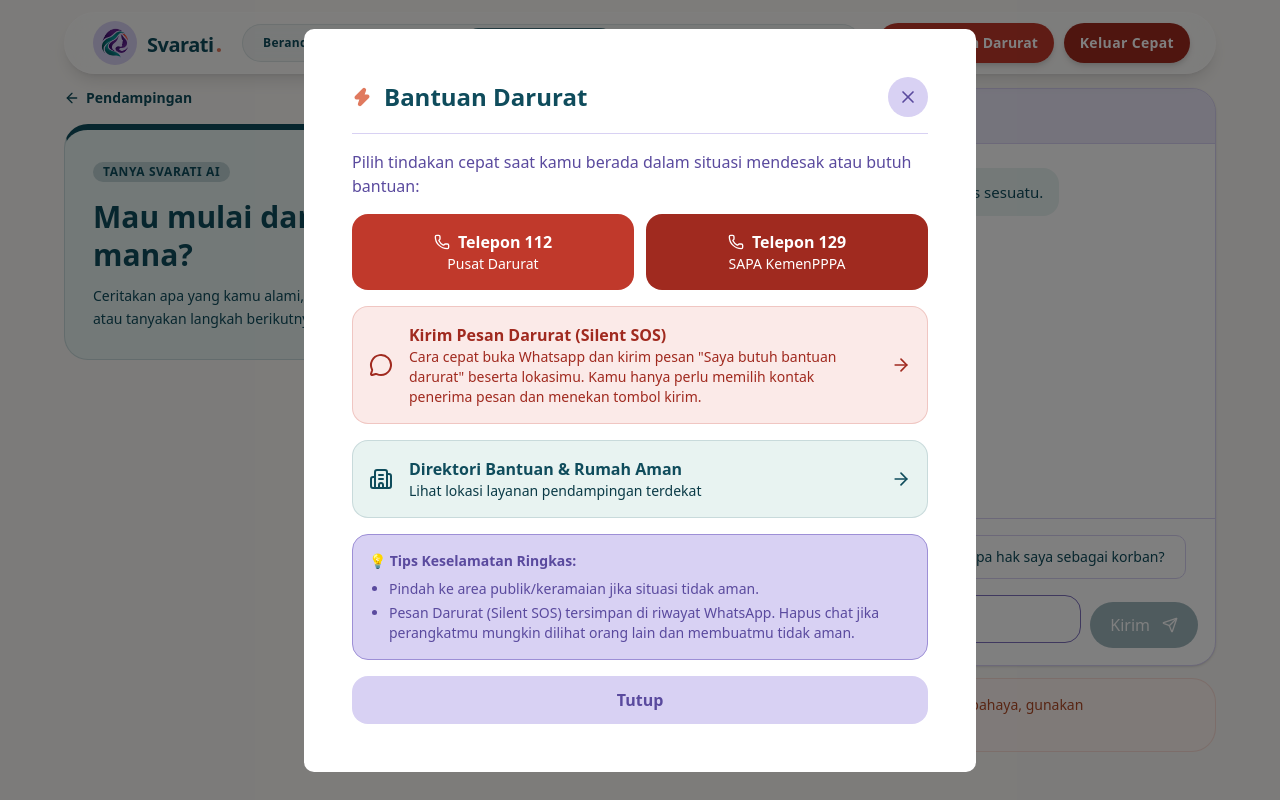
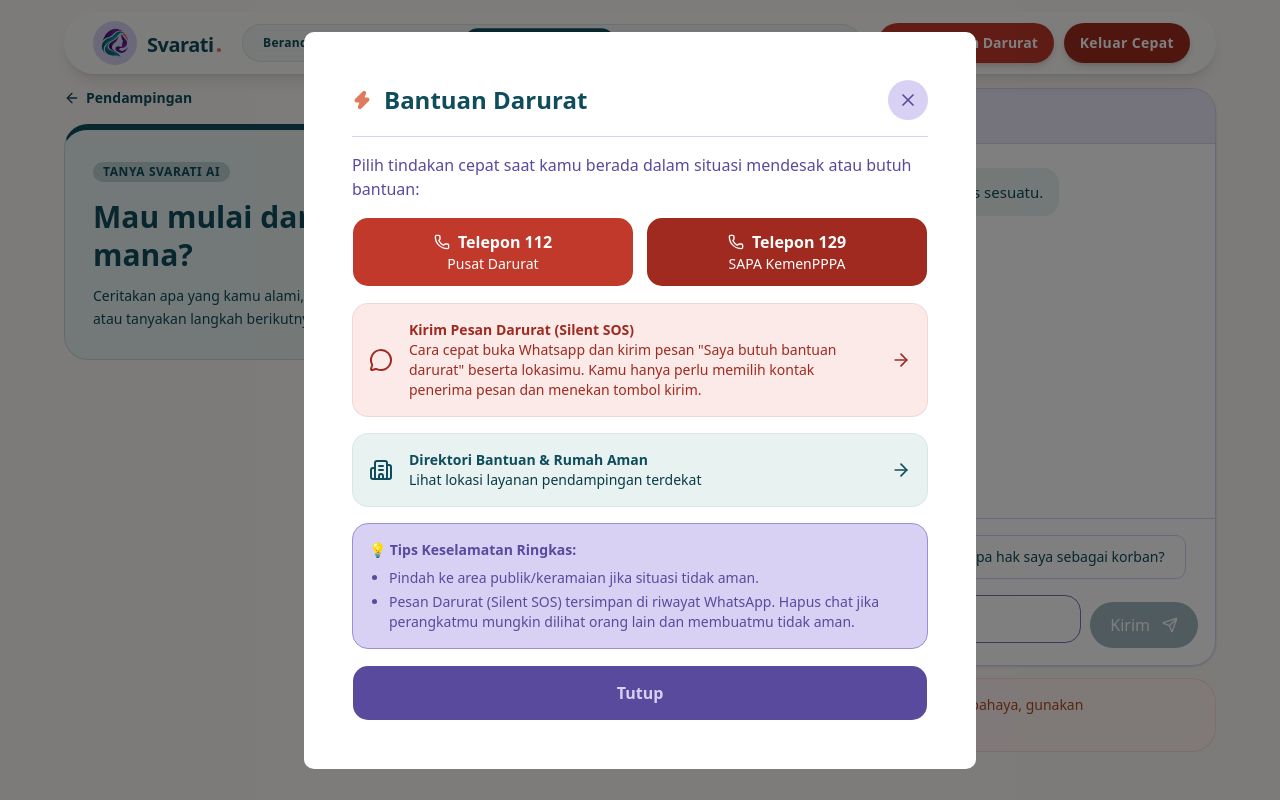
Before and after one commit to Team-4-RA-Lasminingrat-PI-2026/svarati-project, a Next.js app: page /kuratif/svarati-ai in a window 1280 px wide. Both pictures are taken after a click on the button "Bantuan Darurat". Shown: the top 800 px of the page. Built offline with nearby package versions, Linux system fonts and the light colour scheme.

Commit message:
Refinement halaman awal rehabilitatif, perbaiki penggunaan komponen, perbaiki filter cari bantuan, edit halaman profil, add icon ai, revisi button

```diff
--- a/app/kuratif/help-directory/page.js
+++ b/app/kuratif/help-directory/page.js
@@ -101,8 +101,9 @@ export default function HelpDirectoryPage() {
 
   const hasil = LAYANAN.filter((s) => {
     const cocokTipe = tipe === "Semua" || s.tipe === tipe;
-    const cocokLokasi =
-      s.nasional || ((!provinsi || s.provinsi === provinsi) && (!kota || s.kota === kota));
+   const cocokLokasi =
+      s.provinsi === "Seluruh Indonesia" ||
+      ((!provinsi || s.provinsi === provinsi) && (!kota || s.kota === kota));
     const q = cari.trim().toLowerCase();
     const cocokCari =
       !q || [s.nama, s.alamat, s.kota].some((v) => v.toLowerCase().includes(q));
@@ -290,14 +291,16 @@ export default function HelpDirectoryPage() {
                       Reset Filter
                     </Button>
                   )}
-                  <button
+                 <Button
                     type="button"
+                    variant="tertiary"
+                    size="sm"
+                    icon={<Download className="size-3.5" aria-hidden="true" />}
                     onClick={unduhCSV}
-                    className="inline-flex items-center gap-1.5 text-xs font-semibold text-svarati-lavender-dark underline transition-colors hover:text-svarati-teal"
+                    className="text-xs font-semibold"
                   >
-                    <Download className="size-3.5" aria-hidden="true" />
                     Unduh dokumen hasil pencarian (.csv)
-                  </button>
+                  </Button>
                 </div>
               </div>
             </div>
--- a/app/profile/page.js
+++ b/app/profile/page.js
@@ -40,7 +40,7 @@ const pilar = [
     badge: "Preventif",
     judul: "Pahami Hakmu",
     deskripsi: "Edukasi & pencegahan",
-    fitur: ["Edukasi Hak", "Kuis Singkat", "Simulasi Batasan Diri"],
+    fitur: ["Edukasi Hak Perempuan"],
   },
   {
     variant: "teal",
@@ -48,7 +48,7 @@ const pilar = [
     badge: "Kuratif",
     judul: "Pendampingan",
     deskripsi: "Penanganan & bantuan",
-    fitur: ["Cek Kondisimu", "Cari Layanan Terdekat", "Tanya Svarati AI"],
+    fitur: ["Cek Kondisimu", "Tanya Svarati AI", "Cari Layanan Terdekat"],
   },
   {
     variant: "coral",
--- a/app/rehabilitatif/healing-journey/page.js
+++ b/app/rehabilitatif/healing-journey/page.js
@@ -2,6 +2,7 @@
 import React, { useState, useEffect } from "react";
 import Link from "next/link";
 import { Card, CardTitle, CardDescription } from "@/components/Card";
+import  Badge  from "@/components/Badge";
 import { Button, buttonVariants } from "@/components/ui/button";
 import { X, Leaf, Trash2, Check, Pencil } from "lucide-react";
 import { Calendar } from "@/components/ui/calendar";
@@ -215,11 +216,11 @@ export default function PemulihanPage() {
             <div className="mx-auto max-w-4xl space-y-8">
                 {/* Header: badge + ajakan healing journey */}
                 <div className="max-w-2xl">
-                    <span className="mb-5 inline-block rounded-full bg-svarati-coral/15 px-4 py-1.5 text-xs font-semibold uppercase tracking-widest text-svarati-coral">
-                        Healing Journey
-                    </span>
+                   <Badge variant="coral" styleType="soft" className="mb-5">
+                        Refleksi Diri
+                    </Badge>
                     <h1 className="mb-5 text-4xl font-bold leading-tight text-svarati-teal font-heading md:text-5xl">
-                        Mulai Healing Journey-mu, Selangkah Demi Selangkah
+                        Mulai Jurnal Pemulihan-mu, Selangkah Demi Selangkah
                     </h1>
                     <p className="text-lg leading-relaxed text-svarati-coral">
                         Kamu berhak pulih dengan ritmemu sendiri... Check-in emosi harianmu,
--- a/app/rehabilitatif/page.js
+++ b/app/rehabilitatif/page.js
@@ -41,22 +41,19 @@ export default function PemulihanPage() {
         <Card
           variant="coral"
           size="lg"
-          className={`relative mb-8 overflow-hidden border-0 bg-linear-to-br from-svarati-coral-soft via-white to-svarati-coral/20 shadow-sm sm:p-10 ${muncul("")}`}
+          className={`relative mb-8 overflow-hidden border-0 from-svarati-coral-soft via-white to-svarati-coral/20 shadow-sm sm:p-10 ${muncul("")}`}
         >
-        {/* Decorative image (icon pohon) */}
-        <div
-          className={`pointer-events-none absolute inset-y-0 right-0 hidden w-1/2 p-6 md:block ${munculGambar("delay-300")}`}
-        >
-        <div className="relative h-full w-full">
-        <Image
-          src="/tree-icon.png"
-          alt=""
-          fill
-          priority
-          sizes="(max-width: 768px) 100vw, 50vw"
-          className="object-contain object-right opacity-60 [mask-image:radial-gradient(ellipse_at_center,black_45%,transparent_80%)]"
-        />
-        </div>
+
+       {/* Lingkaran dekoratif */}
+        <div aria-hidden="true" className="pointer-events-none absolute inset-0">
+          {/* Lingkaran besar, pojok kanan atas */}
+          <div
+            className={`absolute -right-16 -top-24 size-56 rounded-full bg-svarati-coral/15 sm:size-72 ${munculGambar("delay-300")}`}
+          />
+          {/* Lingkaran lebih gelap, kanan bawah */}
+          <div
+            className={`absolute -bottom-20 right-16 size-40 rounded-full bg-svarati-coral/25 sm:right-24 sm:size-56 ${munculGambar("delay-500")}`}
+          />
         </div>
 
           <div className="relative z-10 max-w-xl">
--- a/app/rehabilitatif/training/page.js
+++ b/app/rehabilitatif/training/page.js
@@ -48,12 +48,12 @@ const exercises = [
 export default function TrainingPage() {
     return (
         // pt-28 / md:pt-36 memberi ruang untuk navbar yang melayang di atas
-        <main className="min-h-screen bg-svarati-cream px-4 pb-12 pt-28 font-sans md:px-8 md:pt-36 lg:px-12">
+         <main className="min-h-screen bg-svarati-cream px-4 pb-8 pt-24 font-sans md:px-8 md:pb-12 lg:px-12">
             <div className="mx-auto max-w-4xl space-y-8">
                 {/* Header: badge + ajakan latihan */}
                 <div className="max-w-2xl">
                     <Badge variant="coral" className="mb-5">
-                        Latihan Pemulihan
+                        Relaksasi & Grounding
                     </Badge>
                     <h1 className="mb-5 text-4xl font-bold leading-tight text-svarati-teal font-heading md:text-5xl">
                         Yuk Berikan Ruang Tenang untuk Dirimu Hari Ini!
--- a/components/kuratif/ChatBubble.jsx
+++ b/components/kuratif/ChatBubble.jsx
@@ -1,4 +1,3 @@
-import { Heart } from "lucide-react";
 import { KURATIF } from "@/content/labels";
 
 const ai = KURATIF.ai;
@@ -12,11 +11,15 @@ export function BotAvatar({ large = false }) {
   return (
     <span
       aria-hidden="true"
-      className={`flex shrink-0 items-center justify-center rounded-full bg-svarati-coral-soft text-svarati-coral-dark ${
+      className={`flex shrink-0 items-center justify-center overflow-hidden rounded-full bg-svarati-coral-soft ${
         large ? "h-8 w-8" : "h-7 w-7"
       }`}
     >
-      <Heart className={large ? "h-4 w-4" : "h-3.5 w-3.5"} />
+      <img
+        src="/cute-ai-mascot.svg"
+        alt=""
+        className={large ? "h-6 w-6" : "h-5 w-5"}
+      />
     </span>
   );
 }
--- a/components/modals/EmergencyModal.jsx
+++ b/components/modals/EmergencyModal.jsx
@@ -3,6 +3,8 @@
 import Link from "next/link";
 import { ArrowRight, Building2, MessageCircle, Phone, X, Zap } from "lucide-react";
 import Modal from "@/components/modals/Modal";
+import { Button, buttonVariants } from "@/components/ui/button";
+import { cn } from "@/lib/utils";
 
 function kirimSOS() {
   const kirim = (lokasi) => {
@@ -19,6 +21,13 @@ function kirimSOS() {
   );
 }
 
+// Class umum untuk tombol telepon (dua baris teks, tinggi mengikuti isi)
+const TELEPON_CLASS = "h-auto flex-col gap-0 py-3 text-white";
+
+// Class umum untuk tombol berbentuk kartu (teks multi-baris, rata kiri)
+const KARTU_CLASS =
+  "h-auto justify-start gap-4 rounded-2xl p-4 text-left whitespace-normal";
+
 export default function EmergencyModal({ open, onClose }) {
   return (
     <Modal open={open} onClose={onClose} size="lg">
@@ -28,14 +37,15 @@ export default function EmergencyModal({ open, onClose }) {
             <Zap className="size-5 fill-current text-svarati-coral" />
             <h2 className="text-2xl font-bold text-svarati-teal">Bantuan Darurat</h2>
           </div>
-          <button
+          <Button
             type="button"
+            variant="ghost"
             onClick={onClose}
             aria-label="Tutup"
-            className="flex size-10 items-center justify-center rounded-full bg-svarati-lavender-light text-svarati-lavender-dark"
+            className="size-10 rounded-full border-0 bg-svarati-lavender-light p-0 text-svarati-lavender-dark hover:bg-svarati-lavender-hover"
           >
             <X className="size-5" />
-          </button>
+          </Button>
         </div>
 
         <p className="mt-4 text-svarati-lavender-dark">
@@ -45,48 +55,63 @@ export default function EmergencyModal({ open, onClose }) {
         <div className="mt-4 grid grid-cols-2 gap-3">
           <a
             href="tel:112"
-            className="block rounded-2xl bg-svarati-danger p-4 text-center text-white transition hover:bg-svarati-danger-dark"
+            className={cn(
+              buttonVariants({ variant: "exit", size: "xl" }),
+              TELEPON_CLASS
+            )}
           >
             <span className="flex items-center justify-center gap-2 font-bold">
               <Phone className="size-4" /> Telepon 112
             </span>
-            <span className="block text-sm">Pusat Darurat</span>
+            <span className="block text-sm font-normal">Pusat Darurat</span>
           </a>
           <a
             href="tel:129"
-            className="block rounded-2xl bg-svarati-danger-dark p-4 text-center text-white transition hover:bg-svarati-danger-darker"
+            className={cn(
+              buttonVariants({ variant: "exit", size: "xl" }),
+              TELEPON_CLASS,
+              "bg-svarati-danger-dark hover:bg-svarati-danger-darker"
+            )}
           >
             <span className="flex items-center justify-center gap-2 font-bold">
               <Phone className="size-4" /> Telepon 129
             </span>
-            <span className="block text-sm">SAPA KemenPPPA</span>
+            <span className="block text-sm font-normal">SAPA KemenPPPA</span>
           </a>
         </div>
 
-        <button
+        <Button
           type="button"
+          variant="ghost"
           onClick={kirimSOS}
-          className="mt-4 flex w-full items-center gap-4 rounded-2xl border border-svarati-danger/20 bg-svarati-danger-soft p-4 text-left text-svarati-danger-dark"
+          className={cn(
+            KARTU_CLASS,
+            "mt-4 w-full border-svarati-danger/20 bg-svarati-danger-soft text-svarati-danger-dark hover:bg-svarati-danger-soft/70"
+          )}
         >
           <MessageCircle className="size-6 shrink-0" />
           <span className="flex-1">
             <span className="block font-bold">Kirim Pesan Darurat (Silent SOS)</span>
-            <span className="block text-sm">
+            <span className="block text-sm font-normal">
               Cara cepat buka Whatsapp dan kirim pesan "Saya butuh bantuan darurat" beserta lokasimu. Kamu hanya perlu memilih kontak penerima pesan dan menekan tombol kirim.
             </span>
           </span>
           <ArrowRight className="size-5 shrink-0" />
-        </button>
+        </Button>
 
         <Link
           href="/kuratif/direktori-bantuan"
           onClick={onClose}
-          className="mt-4 flex items-center gap-4 rounded-2xl border border-svarati-teal/15 bg-svarati-teal-soft p-4 text-svarati-teal"
+          className={cn(
+            buttonVariants({ variant: "ghost", size: "md" }),
+            KARTU_CLASS,
+            "mt-4 flex w-full border-svarati-teal/15 bg-svarati-teal-soft text-svarati-teal hover:bg-svarati-teal-soft/70"
+          )}
         >
           <Building2 className="size-6 shrink-0" />
           <span className="flex-1">
             <span className="block font-bold">Direktori Bantuan &amp; Rumah Aman</span>
-            <span className="block text-sm text-svarati-teal-dark">
+            <span className="block text-sm font-normal text-svarati-teal-dark">
               Lihat lokasi layanan pendampingan terdekat
             </span>
           </span>
@@ -104,13 +129,16 @@ export default function EmergencyModal({ open, onClose }) {
           </ul>
         </div>
 
-        <button
+        <Button
           type="button"
+          variant="soft"
+          size="xl"
+          fullWidth
           onClick={onClose}
-          className="mt-4 w-full rounded-2xl bg-svarati-lavender-light py-3 font-bold text-svarati-lavender-dark transition hover:bg-svarati-lavender-hover"
+          className="mt-4"
         >
           Tutup
-        </button>
+        </Button>
       </div>
     </Modal>
   );
--- a/components/ui/button.jsx
+++ b/components/ui/button.jsx
@@ -4,7 +4,7 @@ import { cn } from "cn"
 
 const buttonVariants = cva(
   // Base styling bawaan tetap dipertahankan untuk aksesibilitas dan animasi klik/fokus
-  "group/button inline-flex shrink-0 items-center justify-center rounded-lg border border-transparent bg-clip-padding text-sm font-medium whitespace-nowrap transition-all outline-none select-none focus-visible:border-ring focus-visible:ring-3 focus-visible:ring-ring/50 active:not-aria-[haspopup]:translate-y-px disabled:pointer-events-none disabled:opacity-50 aria-invalid:border-destructive aria-invalid:ring-3 aria-invalid:ring-destructive/20 dark:aria-invalid:border-destructive/50 dark:aria-invalid:ring-destructive/40 [&_svg]:pointer-events-none [&_svg]:shrink-0 [&_svg:not([class*='size-'])]:size-4",
+  "group/button inline-flex shrink-0 cursor-pointer items-center justify-center rounded-lg border border-transparent bg-clip-padding text-sm font-medium whitespace-nowrap transition-all outline-none select-none focus-visible:border-ring focus-visible:ring-3 focus-visible:ring-ring/50 active:not-aria-[haspopup]:translate-y-px disabled:pointer-events-none disabled:opacity-50 aria-invalid:border-destructive aria-invalid:ring-3 aria-invalid:ring-destructive/20 dark:aria-invalid:border-destructive/50 dark:aria-invalid:ring-destructive/40 [&_svg]:pointer-events-none [&_svg]:shrink-0 [&_svg:not([class*='size-'])]:size-4",
   {
     variants: {
       variant: {
@@ -16,7 +16,7 @@ const buttonVariants = cva(
         ghost: "border-svarati-lavender-border bg-transparent text-svarati-teal hover:bg-svarati-lavender-light",
         tertiary: "bg-transparent text-svarati-lavender-dark underline underline-offset-4 hover:bg-svarati-lavender-light/60 hover:text-svarati-teal",
         // BARU: blok lavender untuk CTA rekomendasi (tombol ungu)
-        soft: "bg-svarati-lavender-light/50 text-svarati-lavender-dark font-bold hover:bg-svarati-lavender-light",
+        soft: "bg-svarati-lavender-dark text-svarati-lavender-light font-bold hover:bg-svarati-lavender/95",
       },
       size: {
         // Size disesuaikan dengan spek RLA005 (sm, md, lg)
```
Also changed, not shown: public/cute-ai-mascot.svg (added).
